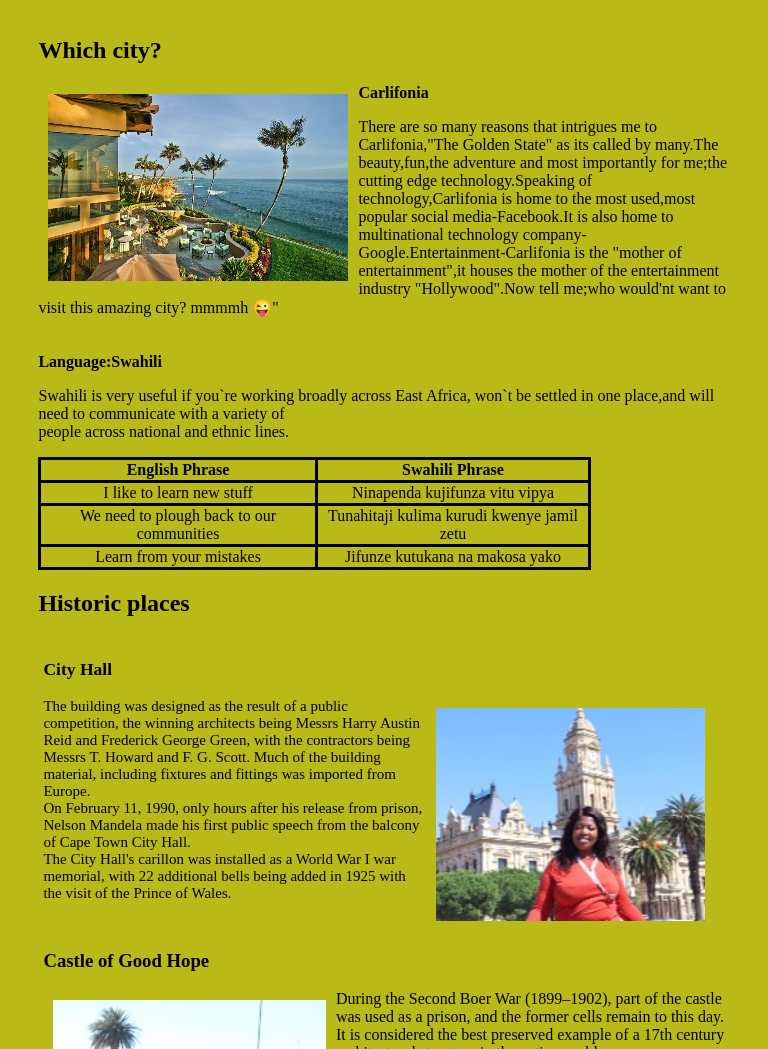
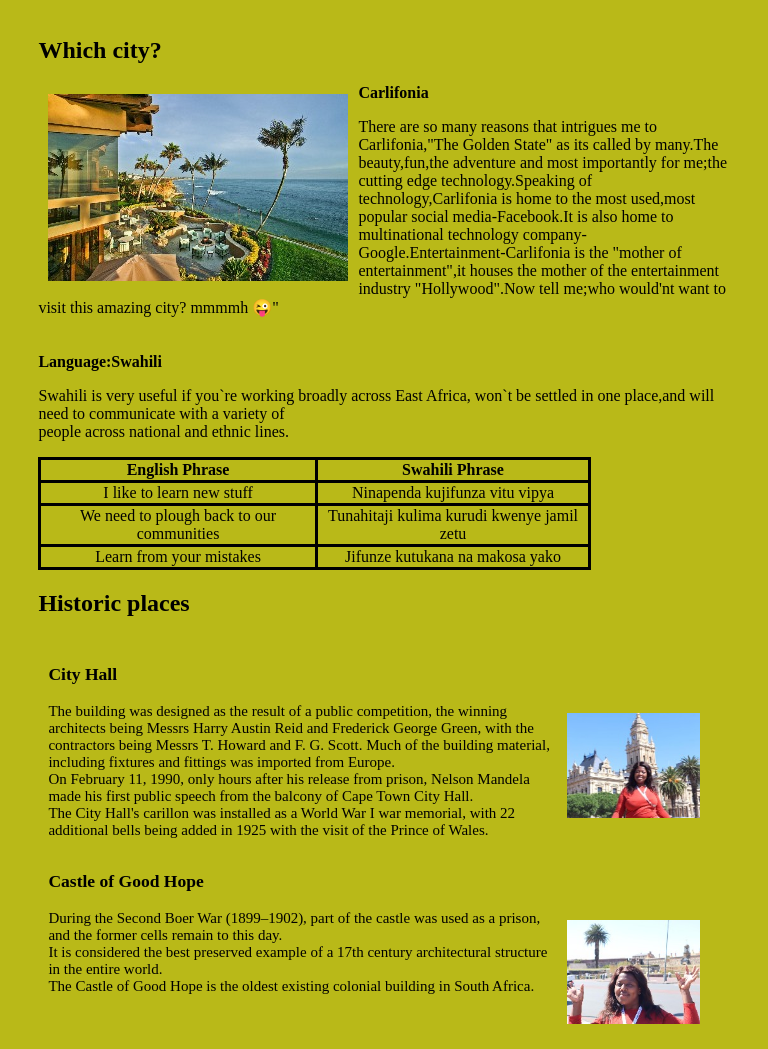
Before and after one commit to bonisiweinnocent/basic_website1, a plain HTML site: page my-webpage.html in a window 768 px wide. Shown: the part 239-1288 px from the top of the page. Drawn offline with Linux system fonts and the light colour scheme.

Commit message:
updated historical section

```diff
--- a/my-webpage.html
+++ b/my-webpage.html
@@ -100,7 +100,7 @@
 
             </div>
 
-                <div class="two one1">
+            <div class="two one">
                 <h3> Castle of Good Hope</h3>
                 <img src="castle1.jpg" alt="Castle of Good Hope">
                 <p>During the Second Boer War (1899–1902), part of the castle was used as a prison, and the
@@ -110,6 +110,7 @@
                     The Castle of Good Hope is the oldest existing colonial building in South Africa.</p>
 
             </div>
+
 
             <div class="two one">
                 <h3>District Six Museum</h3>
--- a/style.css
+++ b/style.css
@@ -14,6 +14,9 @@ body{
     justify-content: center;
     padding-bottom: 20px;
     justify-content: space-evenly;
+}
+.two-one {
+    display: flex;
 }
 .image{
     padding-left: 10px;
@@ -43,6 +46,7 @@ table,th,td,tr{
     flex: 1;
     font-size: 15px;
     padding-right: 10px;
+
 }
 .one img{
     float: right;
@@ -57,8 +61,8 @@ table,th,td,tr{
 .name,.image{
    padding-right: 25px;
    font-size: 30px;
-
 }
+/* media query below */
 @media  screen and (max-width:688px) {
 .main{
     display: flex;
@@ -77,22 +81,21 @@ table,th,td,tr{
     padding: 10px;
 }
 }
-
  @media screen and (min-width:689px) and (max-width:992px){
 .main{
     display: flex;
     flex-flow: column;
-    padding: 5px;
+    padding: 10px;
 }
 .one img{
-    width: 40%;
+    width: 20%;
     height: auto;
     padding: 10px;
 }
 .one1 img{
-    float: left;
-    width: 40%;
+    width: 20%;
     height: auto;
     padding: 10px;
+
 }
  }
```
Lines whose indentation alone changed are shown as unchanged.
